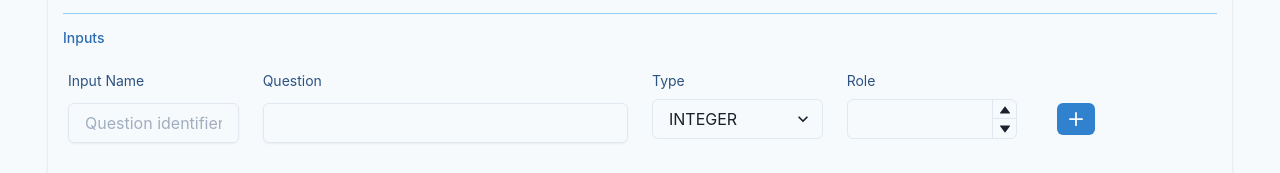
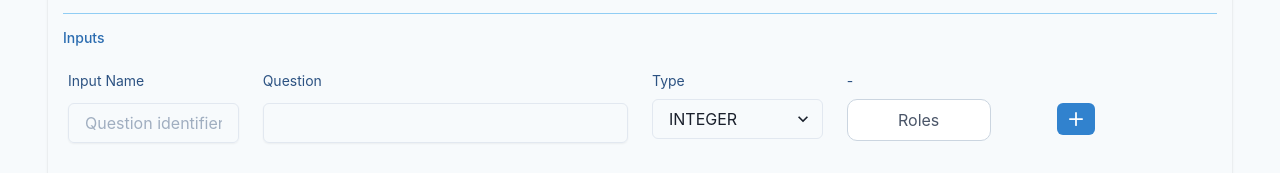
Before and after one commit to athena-labz/athena-frontend, a Next.js app: page /create-contract in a window 1280 px wide. Shown: the part 627-800 px from the top of the page. Built offline with nearby package versions, Linux system fonts and the light colour scheme.

Commit message:
developing issue #22
add roles selector

```diff
--- /dev/null
+++ b/components/MutipleSelect/index.tsx
@@ -0,0 +1,102 @@
+import React, { useState } from "react";
+import {
+    Menu,
+    MenuButton,
+    MenuList,
+    MenuItem,
+    MenuDivider,
+    MenuGroup,
+    MenuOptionGroup,
+    MenuItemOption
+} from "@chakra-ui/react";
+import { MenuButtonProps } from "@chakra-ui/react";
+
+const MultiSelectMenu = (props: MultiSelectMenuProps): JSX.Element => {
+    const { label, options, buttonProps } = props;
+    const [selectedOptions, setSelectedOptions] = useState<string[]>([]);
+    return (
+        <Menu closeOnSelect={false}>
+            {({ onClose }) => (
+                <>
+                    <MenuButton
+                        /* eslint-disable @typescript-eslint/ban-ts-comment */
+                        // @ts-ignore <MenuButton> does have a 'type' prop because it is just a button. This is to make sure clicking this doesn't submit any forms.
+                        type="button"
+                        /* eslint-enable @typescript-eslint/ban-ts-comment */
+                        backgroundColor={ "white"}
+                        color={selectedOptions.length ? "blue.500" : "gray.600"}
+                        borderColor={selectedOptions.length ? "gray.200" : "gray.300"}
+                        borderWidth={1}
+                        p={2}
+                        px={4}
+                        width={"9rem"}
+                        borderRadius="10px"
+                        _focus={{
+                            outline: "none"
+                        }}
+                        {...buttonProps}
+                    >
+                        {`${label}${selectedOptions.length > 0 ? ` (${selectedOptions.length})` : ""
+                            }`}
+                    </MenuButton>
+                    <MenuList>
+                        <MenuGroup title={undefined}>
+                            <MenuItem
+                                onClick={() => {
+                                    setSelectedOptions([]);
+                                    // Have to close, otherwise the defaultValue won't be reset correctly
+                                    // and so the UI won't immediately show the menu item options unselected.
+                                    onClose();
+                                }}
+                            >
+                                Clear all
+                            </MenuItem>
+                        </MenuGroup>
+                        <MenuDivider />
+                        <MenuOptionGroup
+                            title={undefined}
+                            defaultValue={selectedOptions}
+                            type="checkbox"
+                            /* eslint-disable @typescript-eslint/ban-ts-comment */
+                            // @ts-ignore Arguments type is just wrong upstream.
+                            onChange={(values: string[]) => {
+                                // Filter out empty strings, because, well, this component seems to add
+                                // an empty string out of nowhere.
+                                setSelectedOptions(values.filter((_) => _.length));
+                                props.onChange?.(values);
+                            }}
+                        /* eslint-enable @typescript-eslint/ban-ts-comment */
+                        >
+                            {options.map((option) => {
+                                return (
+                                    // Use 'type'='button' to make sure it doesn't default to 'type'='submit'.
+                                    <MenuItemOption
+                                        key={`multiselect-menu-${option}`}
+                                        /* eslint-disable @typescript-eslint/ban-ts-comment */
+                                        // @ts-ignore <MenuItemOption> does have a 'type' prop because it is just a button. This is to make sure clicking this doesn't submit any forms.
+                                        type="button"
+                                        /* eslint-enable @typescript-eslint/ban-ts-comment */
+                                        value={option}
+                                    >
+                                        {option}
+                                    </MenuItemOption>
+                                );
+                            })}
+                        </MenuOptionGroup>
+                    </MenuList>
+                </>
+            )}
+        </Menu>
+    );
+};
+
+MultiSelectMenu.displayName = "MultiSelectMenu";
+
+export type MultiSelectMenuProps = {
+    label: string;
+    options: string[];
+    onChange?: (selectedValues: string[]) => void;
+    buttonProps?: MenuButtonProps;
+};
+
+export default MultiSelectMenu;
--- a/pages/create-contract.tsx
+++ b/pages/create-contract.tsx
@@ -24,6 +24,7 @@ import {
   Text
 } from "@chakra-ui/react";
 import Head from 'next/head'
+import MultiSelectMenu from "../components/MutipleSelect";
 import { AddIcon } from '@chakra-ui/icons';
 import { useState } from 'react';
 import {
@@ -41,6 +42,7 @@ export interface Item {
 
 export default function Component() {
   const [usersRoles, setUserRoles] = useState([{ user: "", role: 0 }])
+  const [usersRoleValues, setUserRole] = useState([""])
   const [usersInputs, setUserInputs] = useState([{
     input: "",
     question: "",
@@ -136,6 +138,11 @@ export default function Component() {
 
   const handleChangeNumber = (name: string, value: any) => {
     setForm({ ...form, [name]: value })
+
+    if (name == "roles") {
+      const value_ = parseInt(value);
+      setUserRole(Array.from(Array(value_+1).keys()).map(e => String(e)))
+    }
   }
 
   const handleChangeSelect = (name: string) => {
@@ -485,23 +492,17 @@ export default function Component() {
                 </Select>
               </FormControl>
 
-              <FormControl as={GridItem} colSpan={[4, 1]}>
+              {usersRoleValues.length > 0 && <FormControl as={GridItem} colSpan={[4, 1]}>
                 <FormLabel
                   htmlFor="price"
                   fontSize="sm"
                   fontWeight="md"
                   color={"blue.700"}
                 >
-                  Role
+                  {"-"}
                 </FormLabel>
-                <NumberInput step={1} min={0} max={form.roles} onChange={(e) => handleChangeNumber("collateral", e)} name="collateral">
-                  <NumberInputField />
-                  <NumberInputStepper>
-                    <NumberIncrementStepper />
-                    <NumberDecrementStepper />
-                  </NumberInputStepper>
-                </NumberInput>
-              </FormControl>
+                <MultiSelectMenu label="Roles" options={usersRoleValues} />
+              </FormControl>}
 
               <FormControl as={GridItem} colSpan={[2, 1]} display="flex" alignItems="flex-end">
                 <Button
```
